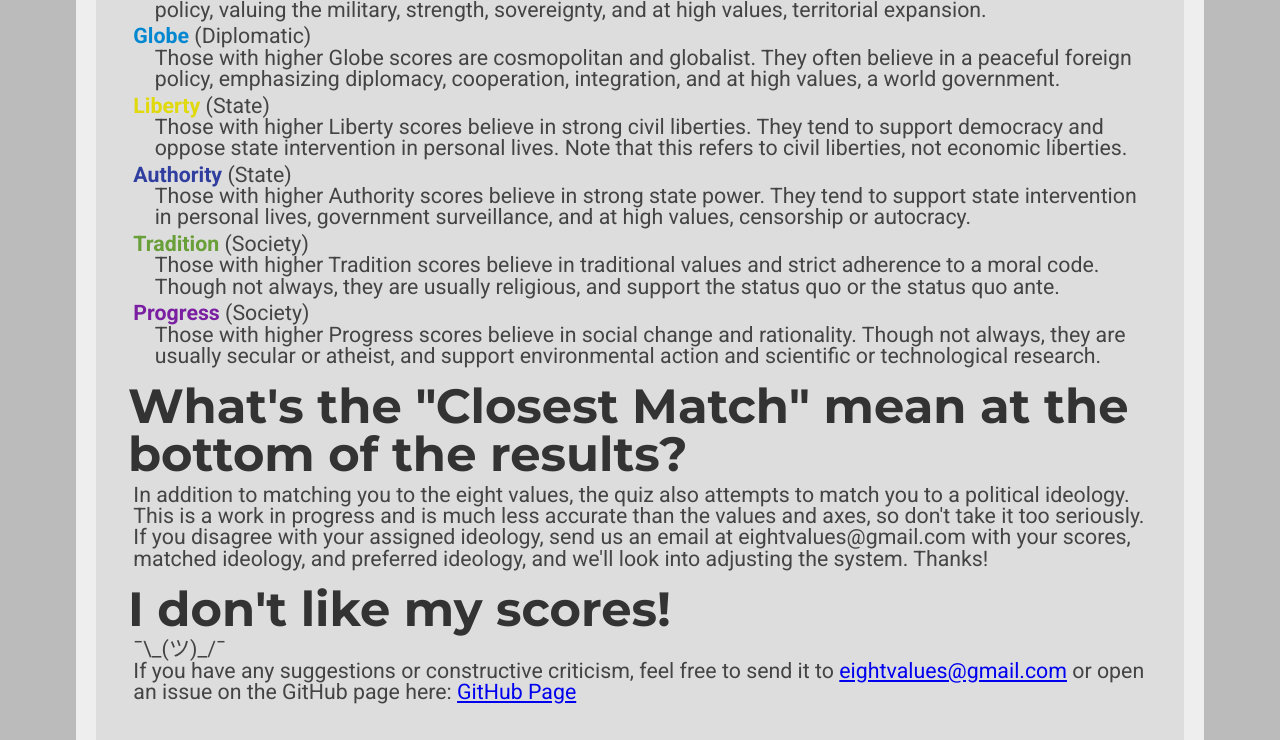
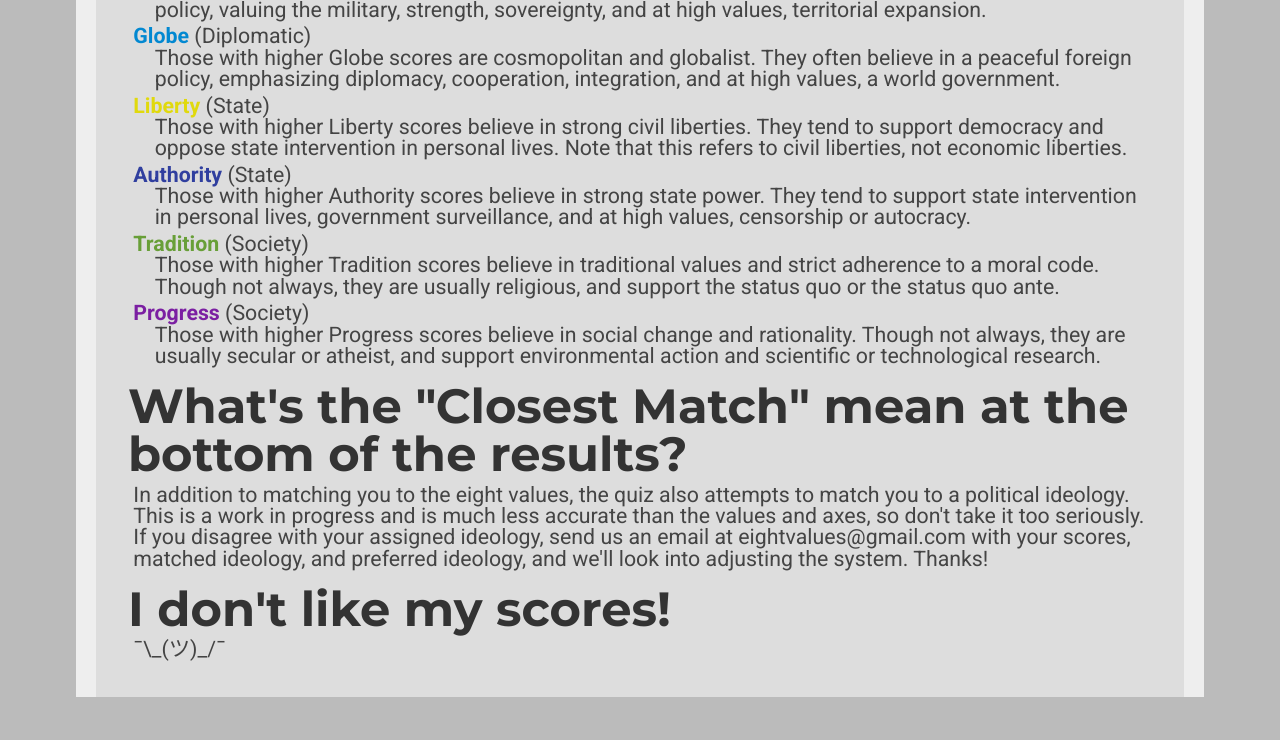
Before and after one commit to MilitaryKamikazze/MinValues, a plain HTML site: page index.html in a window 1280 px wide. Shown: the part 1133-1873 px from the top of the page. After the commit the page ends 1830 px from the top, so only its background shows below. Drawn offline with Linux system fonts and the light colour scheme.

Commit message:
Update index.html

```diff
--- a/index.html
+++ b/index.html
@@ -46,7 +46,6 @@
     <p>In addition to matching you to the eight values, the quiz also attempts to match you to a political ideology. This is a work in progress and is much less accurate than the values and axes, so don't take it too seriously. If you disagree with your assigned ideology, send us an email at eightvalues@gmail.com with your scores, matched ideology, and preferred ideology, and we'll look into adjusting the system. Thanks!</p>
 <h2>I don't like my scores!</h2>
     <p>¯\_(ツ)_/¯<br/>
-    If you have any suggestions or constructive criticism, feel free to send it to <a href="mailto:eightvalues@gmail.com">eightvalues@gmail.com</a> or open an issue on the GitHub page here: <a href="https://github.com/8values/8values.github.io">GitHub Page</a></p>
 
 <!-- Website visit statistics - no personal information is collected! -->
 <script type="text/javascript">
```
